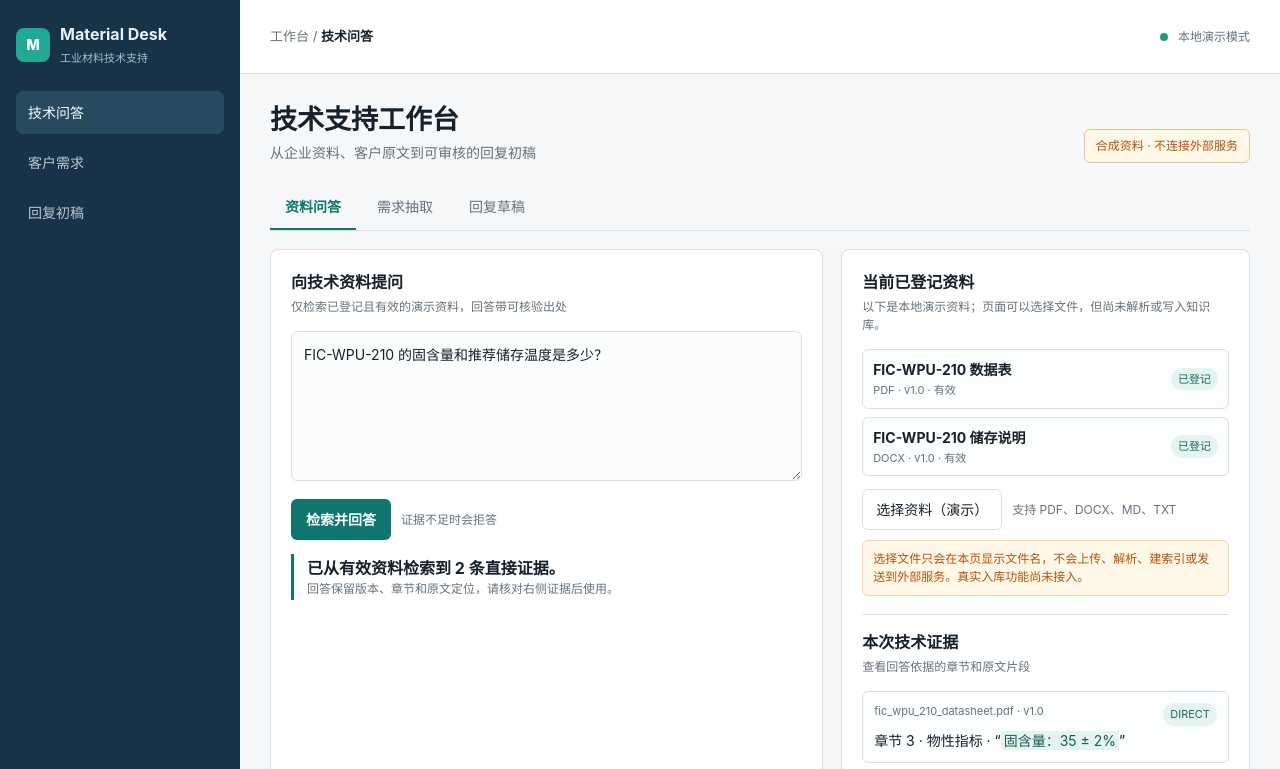
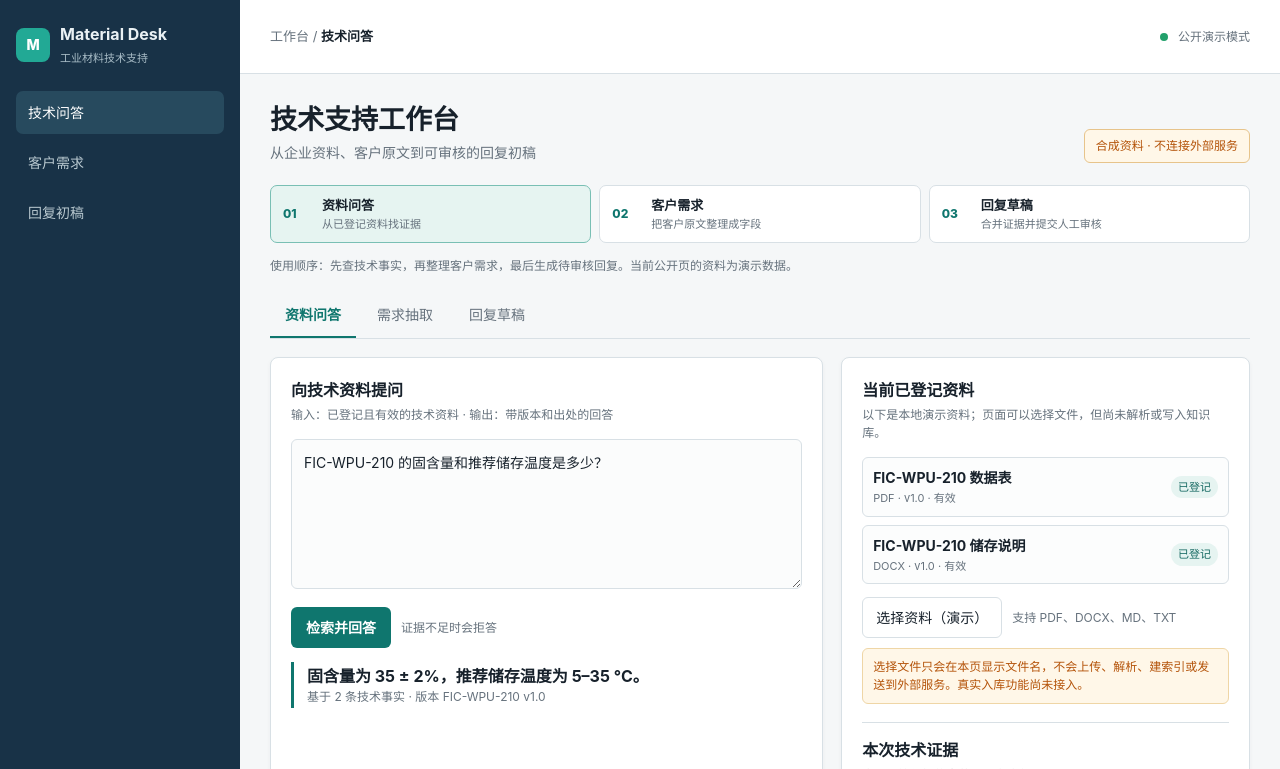
Before and after one commit to yghjnj/material-desk-demo, a plain HTML site: page index.html in a window 1280 px wide. Both pictures are taken after a click on the button "检索并回答". Shown: the top 769 px of the page. Drawn offline with Linux system fonts and the light colour scheme.

Commit message:
Clarify demo workflow and evidence refusal

```diff
--- a/index.html
+++ b/index.html
@@ -14,6 +14,10 @@
   <style>
     .source-list{display:grid;gap:8px;margin:12px 0}.source-row{display:flex;align-items:center;justify-content:space-between;gap:12px;border:1px solid var(--line);border-radius:6px;padding:9px 10px;background:#fcfdfd}.source-row b,.source-row small{display:block}.source-row small{color:var(--muted);font-size:11px;margin-top:2px}.source-row+.source-row{margin-top:0}.notice{font-size:12px;line-height:1.5;color:var(--amber);background:var(--amber-soft);border:1px solid #efd6a6;border-radius:6px;padding:9px 10px;margin:10px 0 18px}.evidence-title{font-size:14px;margin:18px 0 4px;border-top:1px solid var(--line);padding-top:15px}.review-status{margin-top:12px;border:1px solid #b8d8ce;border-radius:6px;background:#eef9f5;color:#176a63;padding:10px 12px;font-size:12px;line-height:1.5}.fact-item{border-left:3px solid #22936f}.unknown-item{border-left:3px solid var(--amber)}.file-picker{cursor:pointer;display:inline-block}button:disabled{cursor:not-allowed;opacity:.7}
   </style>
+  <style>
+    .flow-strip{display:grid;grid-template-columns:repeat(3,1fr);gap:8px;margin:0 0 14px}.flow-step{border:1px solid var(--line);background:#fff;color:var(--muted);border-radius:7px;padding:10px 12px;text-align:left;display:grid;grid-template-columns:30px 1fr;column-gap:9px;align-items:center}.flow-step span{grid-row:span 2;color:var(--teal);font-weight:800;font-size:12px}.flow-step b{font-size:13px;color:var(--ink)}.flow-step small{font-size:11px}.flow-step.active{border-color:#79bfb4;background:var(--teal-soft)}.flow-note{margin:0 0 18px;color:var(--muted);font-size:12px}.answer.refusal{border-left-color:var(--amber)}.empty{padding:20px;text-align:center;color:var(--muted);border:1px dashed var(--line);border-radius:6px}@media(max-width:480px){.flow-step{grid-template-columns:24px 1fr;padding:9px 8px}.flow-step small{display:none}.flow-step b{font-size:12px}}
+  </style>
+  <link rel="icon" href="data:,">
 </head>
 <body>
 <div class="shell">
@@ -32,9 +36,55 @@
   function show(name){allTabs.forEach(x=>x.classList.toggle('active',x.dataset.tab===name));views.forEach(x=>x.classList.toggle('active',x.id===name));crumb.textContent=labels[name]}
   allTabs.forEach(x=>x.addEventListener('click',()=>show(x.dataset.tab)));
   document.querySelector('#ask').addEventListener('click',()=>{document.querySelector('#qaResult').innerHTML='<strong>已从有效资料检索到 2 条直接证据。</strong><div class="helper">回答保留版本、章节和原文定位，请核对右侧证据后使用。</div>'});
-  document.querySelector('#extract').addEventListener('click',e=>{e.textContent='已抽取 revision 01';e.disabled=true});
+  document.querySelector('#extract').addEventListener('click',event=>{const button=event.currentTarget;button.textContent='已抽取 revision 01';button.disabled=true});
   document.querySelector('#uploadInput').addEventListener('change',e=>{const file=e.target.files?.[0];if(file) document.querySelector('#uploadStatus').textContent=`已选择：${file.name}（仅演示，尚未入库）`});
-  document.querySelector('#review').addEventListener('click',e=>{e.textContent='已标记 · 待人工审核';e.disabled=true;document.querySelector('#reviewStatus').textContent='当前状态：REQUIRES_HUMAN_REVIEW（已提交本页演示状态）。下一步：由人工核对右侧技术事实和待确认项。'});
+  document.querySelector('#review').addEventListener('click',event=>{const button=event.currentTarget;button.textContent='已标记 · 待人工审核';button.disabled=true;document.querySelector('#reviewStatus').textContent='当前状态：REQUIRES_HUMAN_REVIEW（已提交本页演示状态）。下一步：由人工核对右侧技术事实和待确认项。'});
   document.querySelector('#copy').addEventListener('click',()=>{const status=document.querySelector('#copyStatus');const text=document.querySelector('#draftText').innerText; if(navigator.clipboard){navigator.clipboard.writeText(text).then(()=>status.textContent='草稿已复制到剪贴板。').catch(()=>status.textContent='浏览器未允许复制，请手动选中草稿。')}else{status.textContent='当前浏览器不支持自动复制，请手动选中草稿。'}});
 </script>
+<script>
+(() => {
+  const status = document.querySelector('.status');
+  if (status && status.lastChild) status.lastChild.textContent = '公开演示模式';
+  const descriptions = { qa: '输入：已登记且有效的技术资料 · 输出：带版本和出处的回答', req: '输入：客户咨询原文 · 输出：结构化字段、缺失项和风险', draft: '输入：技术证据 + 需求抽取 · 输出：待人工审核的回复初稿' };
+  Object.entries(descriptions).forEach(([id, text]) => { const sub = document.querySelector(`#${id} .sub`); if (sub) sub.textContent = text; });
+  const tabs = document.querySelector('.tabs');
+  if (tabs) {
+    const flow = document.createElement('div');
+    flow.className = 'flow-strip';
+    flow.setAttribute('aria-label', '三步工作流');
+    flow.innerHTML = '<button class="flow-step active" data-tab="qa"><span>01</span><b>资料问答</b><small>从已登记资料找证据</small></button><button class="flow-step" data-tab="req"><span>02</span><b>客户需求</b><small>把客户原文整理成字段</small></button><button class="flow-step" data-tab="draft"><span>03</span><b>回复草稿</b><small>合并证据并提交人工审核</small></button>';
+    tabs.before(flow);
+    const note = document.createElement('p');
+    note.className = 'flow-note';
+    note.textContent = '使用顺序：先查技术事实，再整理客户需求，最后生成待审核回复。当前公开页的资料为演示数据。';
+    flow.after(note);
+    flow.addEventListener('click', (event) => {
+      const button = event.target.closest('[data-tab]');
+      if (!button) return;
+      const tab = document.querySelector(`.tab[data-tab="${button.dataset.tab}"]`);
+      if (tab) tab.click();
+      flow.querySelectorAll('.flow-step').forEach((item) => item.classList.toggle('active', item === button));
+    });
+  }
+  const qaResult = document.querySelector('#qaResult');
+  const evidence = document.querySelector('#evidence');
+  const defaultEvidence = evidence ? evidence.innerHTML : '';
+  document.querySelector('#ask')?.addEventListener('click', () => {
+    const query = (document.querySelector('#q')?.value || '').trim();
+    const supported = /FIC-WPU-210/i.test(query) && /(固含量|储存|温度|物性)/.test(query);
+    if (supported) {
+      qaResult.className = 'answer';
+      qaResult.innerHTML = '<strong>固含量为 35 ± 2%，推荐储存温度为 5–35 °C。</strong><div class="helper">基于 2 条技术事实 · 版本 FIC-WPU-210 v1.0</div>';
+      if (evidence) evidence.innerHTML = defaultEvidence;
+    } else {
+      const selected = (document.querySelector('#uploadStatus')?.textContent || '').startsWith('已选择');
+      qaResult.className = 'answer refusal';
+      qaResult.innerHTML = `<strong>无法依据当前已登记资料回答。</strong><div class="helper">${selected ? '你选择的文件目前只显示文件名，尚未解析或入库。' : '当前演示知识库仅登记 FIC-WPU-210 资料。'} 请先完成真实资料入库，或换一个有对应技术证据的问题。</div>`;
+      if (evidence) evidence.innerHTML = '<div class="empty">未找到可支持本问题的证据，系统拒答。</div>';
+    }
+  });
+  document.querySelector('#extract')?.addEventListener('click', (event) => { const button = event.currentTarget; button.textContent = '已抽取 revision 01'; button.disabled = true; });
+  document.querySelector('#review')?.addEventListener('click', (event) => { const button = event.currentTarget; button.textContent = '已标记 · 待人工审核'; button.disabled = true; const state = document.querySelector('#reviewStatus'); if (state) state.textContent = '当前状态：REQUIRES_HUMAN_REVIEW（已提交本页演示状态）。下一步：由人工核对右侧技术事实和待确认项。'; });
+})();
+</script>
 </body></html>
```
